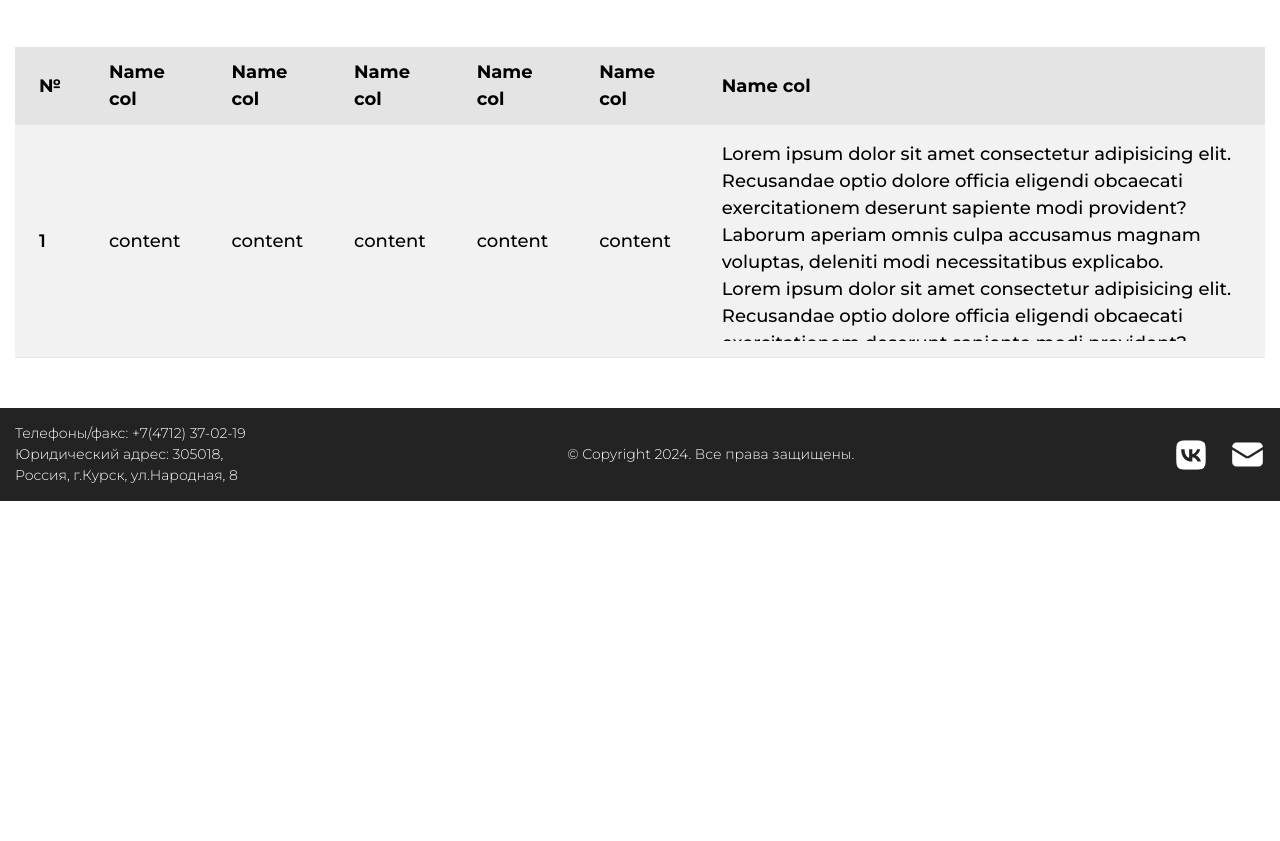
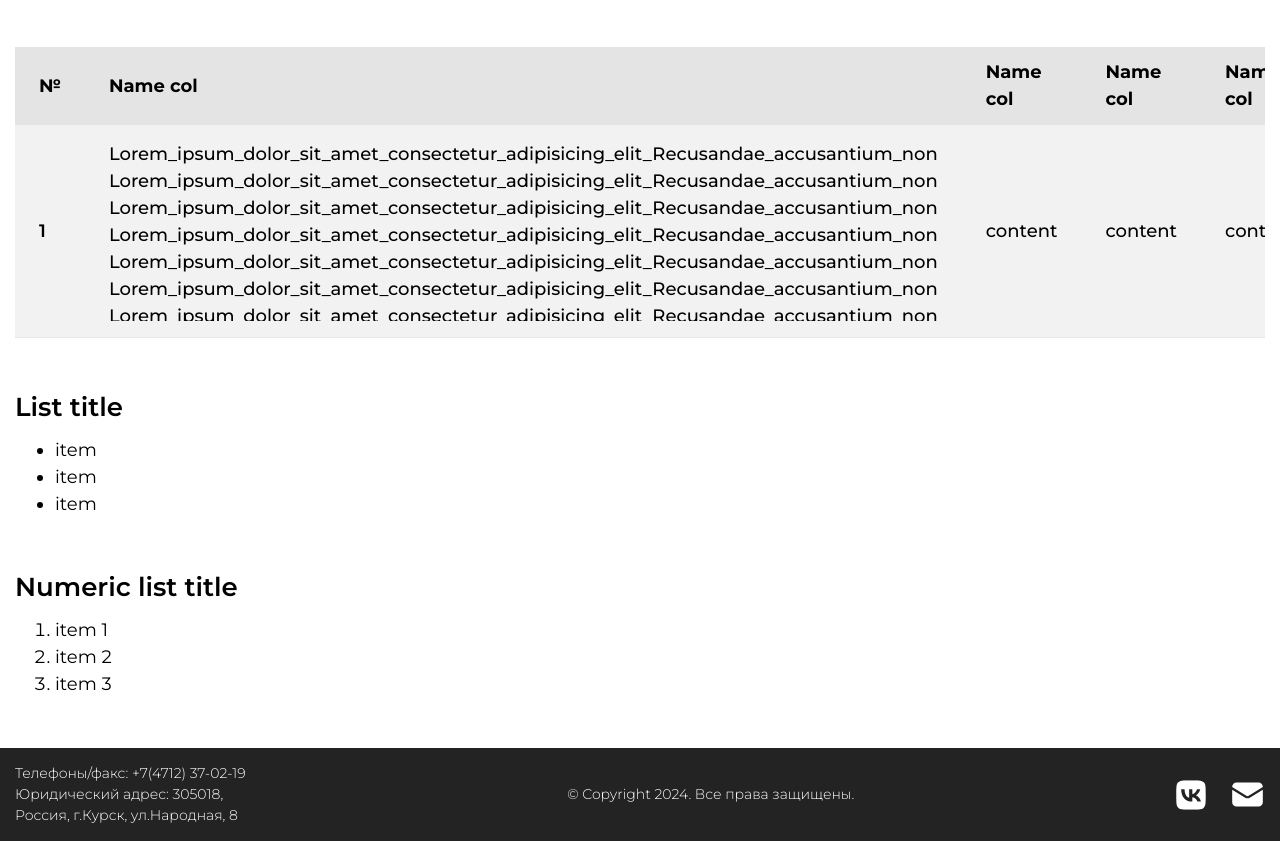
Before and after one commit to GGelya/kgpk_front, a website: page templatePage.html in a window 1280 px wide. Shown: the part 421-1262 px from the top of the page. Before the commit the page ends 922 px from the top, so only its background shows below. Drawn offline with nearby package versions, Linux system fonts and the light colour scheme.

Commit message:
10-01-25 add last changes

```diff
--- a/src/main.css
+++ b/src/main.css
@@ -64,15 +64,24 @@
 
   ol {
     list-style-type: decimal;
+    margin-left: 40px;
+    padding-left: 0;
   }
 
   .list_base {
     list-style-type: disc;
+    margin-left: 40px;
+    padding-left: 0;
   }
 
   .text-text_color_links:hover {
     text-decoration: underline;
-    text-decoration-color: #002281;
+  }
+
+  td div{
+    max-height: 180px;
+    overflow-y: auto;
+    overflow-x: hidden;
   }
 
   .lv1 {
--- a/templatePage.html
+++ b/templatePage.html
@@ -1521,7 +1521,7 @@
 
     <!-- Секция с таблицей (если имеется) -->
 
-    <section class="py-[50px]">
+    <section class="pt-[50px]">
       <div class="container max-w-[1280px]">
         <div class="flex flex-col gap-[50px]">
           <h3 class="text-fluid_title font-semibold text-text_color_primary">
@@ -1549,32 +1549,40 @@
                 <tr>
                   <th scope="row" class="px-6 py-4 font-semibold">1</th>
                   <td class="px-6 py-4">
-                    <div class="max-h-[200px] overflow-y-auto scrollbar scrollbar-track-transparent scrollbar-thumb-element_color">
+                    <div class="scrollbar scrollbar-track-transparent scrollbar-thumb-element_color">
+                      <ul>
+                        <li>Lorem_ipsum_dolor_sit_amet_consectetur_adipisicing_elit_Recusandae_accusantium_non</li>
+                        <li>Lorem_ipsum_dolor_sit_amet_consectetur_adipisicing_elit_Recusandae_accusantium_non</li>
+                        <li>Lorem_ipsum_dolor_sit_amet_consectetur_adipisicing_elit_Recusandae_accusantium_non</li>
+                        <li>Lorem_ipsum_dolor_sit_amet_consectetur_adipisicing_elit_Recusandae_accusantium_non</li>
+                        <li>Lorem_ipsum_dolor_sit_amet_consectetur_adipisicing_elit_Recusandae_accusantium_non</li>
+                        <li>Lorem_ipsum_dolor_sit_amet_consectetur_adipisicing_elit_Recusandae_accusantium_non</li>
+                        <li>Lorem_ipsum_dolor_sit_amet_consectetur_adipisicing_elit_Recusandae_accusantium_non</li>
+                      </ul>
+                    </div>
+                  </td>
+                  <td class="px-6 py-4">
+                    <div class="scrollbar scrollbar-track-transparent scrollbar-thumb-element_color">
                       content
                     </div>
                   </td>
                   <td class="px-6 py-4">
-                    <div class="max-h-[200px] overflow-y-auto scrollbar scrollbar-track-transparent scrollbar-thumb-element_color">
+                    <div class="scrollbar scrollbar-track-transparent scrollbar-thumb-element_color">
                       content
                     </div>
                   </td>
                   <td class="px-6 py-4">
-                    <div class="max-h-[200px] overflow-y-auto scrollbar scrollbar-track-transparent scrollbar-thumb-element_color">
+                    <div class="scrollbar scrollbar-track-transparent scrollbar-thumb-element_color">
                       content
                     </div>
                   </td>
                   <td class="px-6 py-4">
-                    <div class="max-h-[200px] overflow-y-auto scrollbar scrollbar-track-transparent scrollbar-thumb-element_color">
-                      content
+                    <div class="scrollbar scrollbar-track-transparent scrollbar-thumb-element_color">
+                      <a href="#" class="text-text_color_links">link</a>
                     </div>
                   </td>
                   <td class="px-6 py-4">
-                    <div class="max-h-[200px] overflow-y-auto scrollbar scrollbar-track-transparent scrollbar-thumb-element_color">
-                      content
-                    </div>
-                  </td>
-                  <td class="px-6 py-4">
-                    <div class="max-h-[200px] overflow-y-auto scrollbar scrollbar-track-transparent scrollbar-thumb-element_color">
+                    <div class="scrollbar scrollbar-track-transparent scrollbar-thumb-element_color">
                       <ul>
                         <li>
                           Lorem ipsum dolor sit amet consectetur adipisicing
@@ -1603,6 +1611,38 @@
       </div>
     </section>
 
+    <section class="pt-[50px]">
+      <div class="container max-w-[1280px]">
+        <div class="outlineElement flex flex-col gap-[10px]">
+          <h3 class="text-fluid_title font-semibold text-text_color_primary">
+            List title
+          </h3>
+          <!-- list_base - класс для стилизации списка по-умолчанию -->
+            <ul class="text-fluid font-normal leading-normal text-text_color_primary list_base">
+              <li>item</li>
+              <li>item</li>
+              <li>item</li>
+            </ul>
+        </div>
+      </div>
+    </section>
+
+    <section class="py-[50px]">
+      <div class="container max-w-[1280px]">
+        <div class="outlineElement flex flex-col gap-[10px]">
+          <h3 class="text-fluid_title font-semibold text-text_color_primary">
+            Numeric list title
+          </h3>
+          <!-- list_base - класс для стилизации списка по-умолчанию -->
+            <ol class="text-fluid font-normal leading-normal text-text_color_primary">
+              <li>item 1</li>
+              <li>item 2</li>
+              <li>item 3</li>
+            </ol>
+        </div>
+      </div>
+    </section>
+
     <!-- Позиционирование для footer - absolute bottom-0 left-0 w-full !!! Для демонстрации конечного результата !!!-->
     <!-- При заполнении страницы конентом - удалить absolute bottom-0 left-0 -->
     <footer class="outlineElement w-full bg-basic_color_3">
```
Also changed, not shown: index.html (+1 -1 lines), pagesInfoAboutEduOrg/infoAboutEduOrganization.html (+12 -12 lines), public/styles.css.
